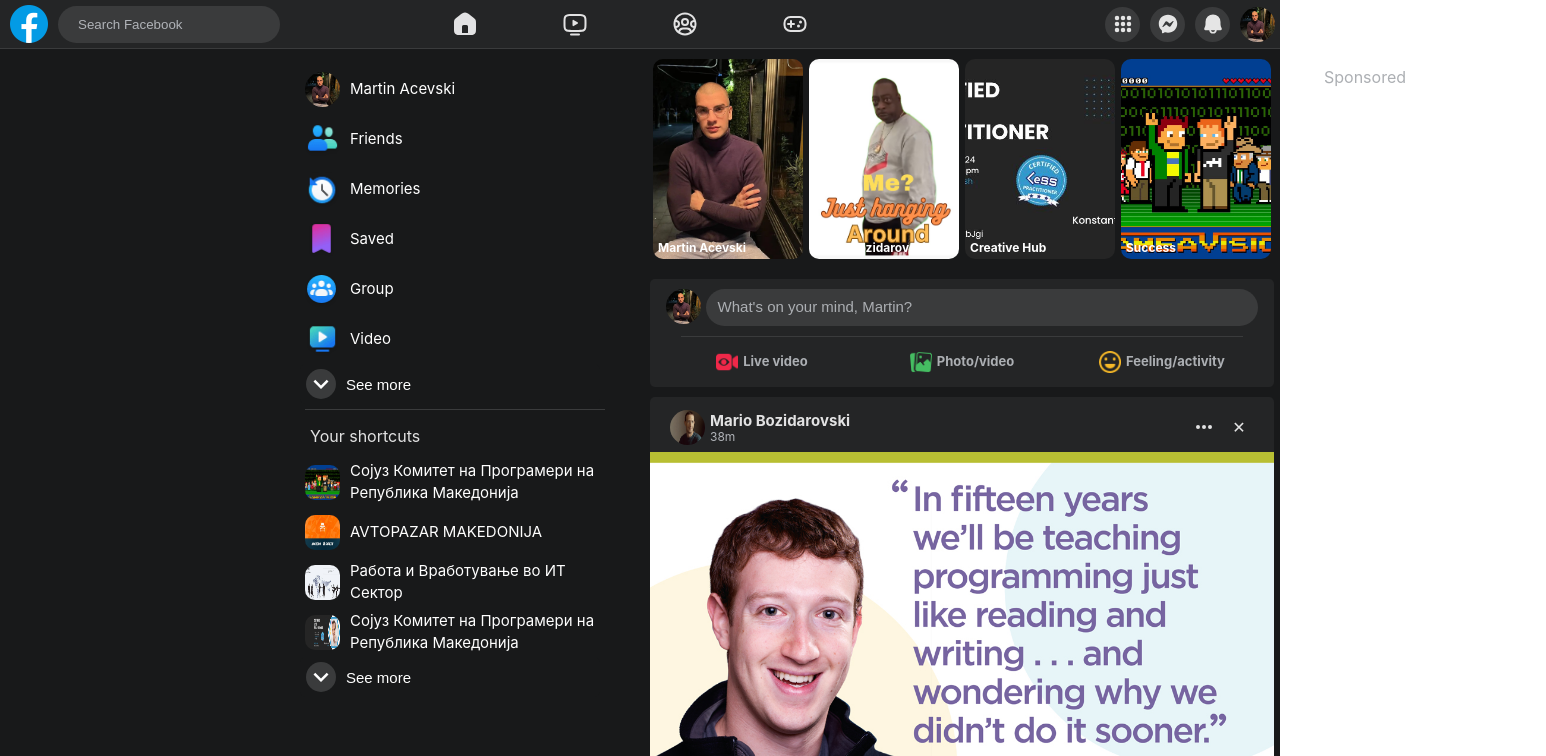
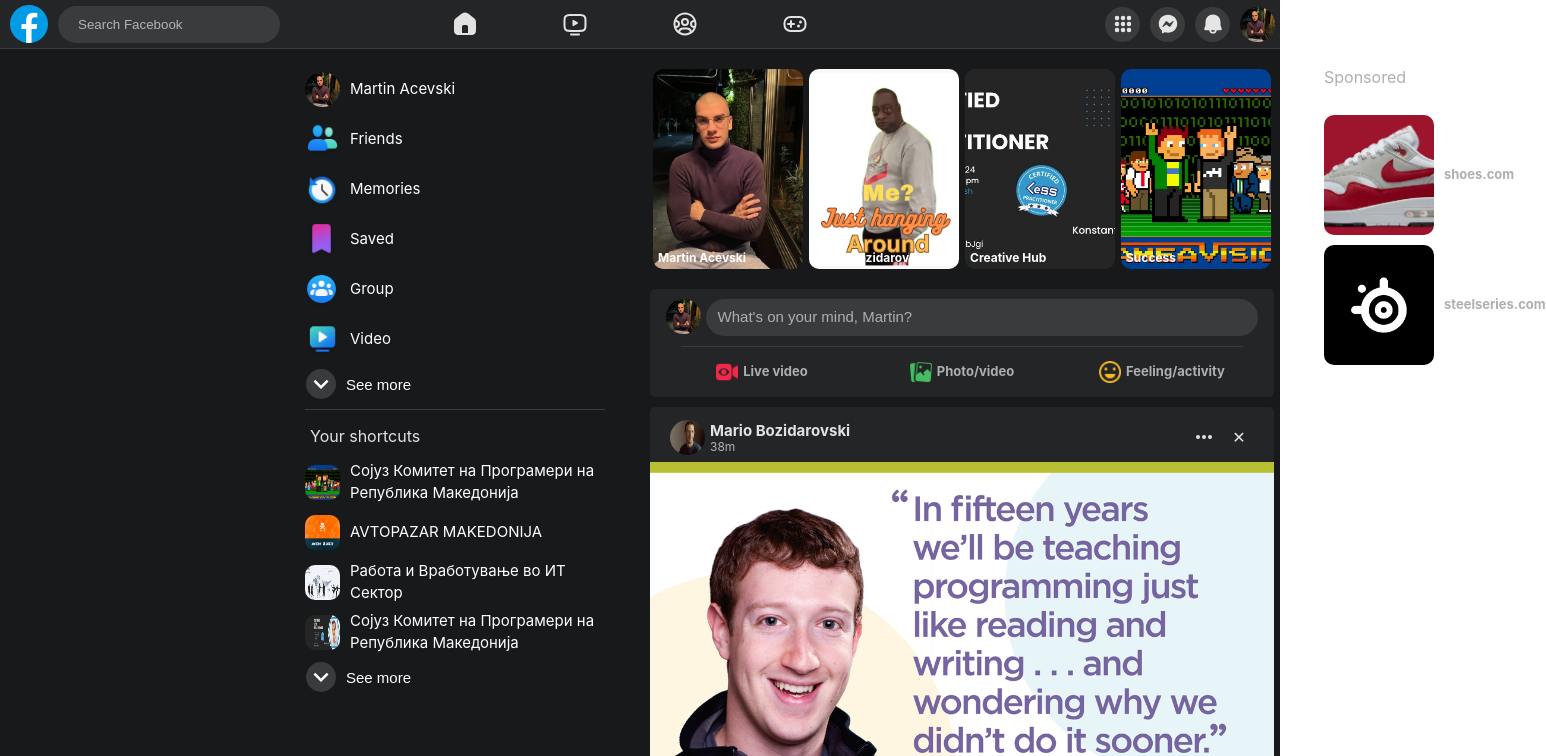
Before and after one commit to martinacev/facebook-homepage, a React (Vite) app: page / in a window 1280 px wide. Shown: the top 756 px of the page, 1546 px wide, since content can reach past the window. Built offline with nearby package versions, Linux system fonts and the light colour scheme.

Commit message:
adding-image-sponsored

```diff
--- a/src/components/active/Active.jsx
+++ b/src/components/active/Active.jsx
@@ -1,9 +1,37 @@
 import classes from "./Active.module.css";
+import shoes from "/public/shoes.webp";
+import steelseries from '/public/steelseries.jpg';
 
 const Active = () => {
 	return (
 		<div className={classes.container}>
-			<p className={classes.title}>Sponsored</p>
+			<div className={classes.box}>
+				<p className={classes.title}>Sponsored</p>
+
+				<div className={classes.promoShoes}>
+					<img
+						className={classes.shoes}
+						src={shoes}
+						alt="shoes model"
+					/>
+
+					<div className={classes.information}>
+						<p className={classes.height}>shoes.com</p>
+					</div>
+				</div>
+
+				<div className={classes.promoShoes}>
+					<img
+						className={classes.shoes}
+						src={steelseries}
+						alt="shoes model"
+					/>
+
+					<div className={classes.information}>
+						<p className={classes.height}>steelseries.com</p>
+					</div>
+				</div>
+			</div>
 		</div>
 	);
 };
--- a/src/components/active/Active.module.css
+++ b/src/components/active/Active.module.css
@@ -1,7 +1,43 @@
-.classes {
-    display: flex;
+.container {
+	display: flex;
+	width: 100%;
+	flex-direction: column;
+}
+
+.box {
+	display: flex;
+	flex-direction: column;
 }
 
 .title {
+	color: #acafb3;
+}
+
+.promoShoes {
+    display: flex;
+    margin-top: 10px;
+}
+
+.shoes {
+    align-items: center;
+    justify-content: center;
+	width: 110px;
+	height: 120px;
+	border-radius: 10px;
+	object-fit: cover;
+}
+
+.information {
+    display: flex;
+    margin-left: 5px;
+    flex-direction: column;
+    align-items: center;
+    justify-content: center;
+}
+
+.height {
     color: #acafb3;
+    font-size: 13px;
+    font-weight: bold;
+    margin-left: 5px;
 }
--- a/src/components/main/Main.module.css
+++ b/src/components/main/Main.module.css
@@ -1,7 +1,7 @@
 .container {
 	display: flex;
 	flex-direction: column;
-	margin: 0px 50px;
+	margin: 10px 50px;
 
 }
 
```
Also changed, not shown: public/shoes.webp (added), public/steelseries.jpg (added).
